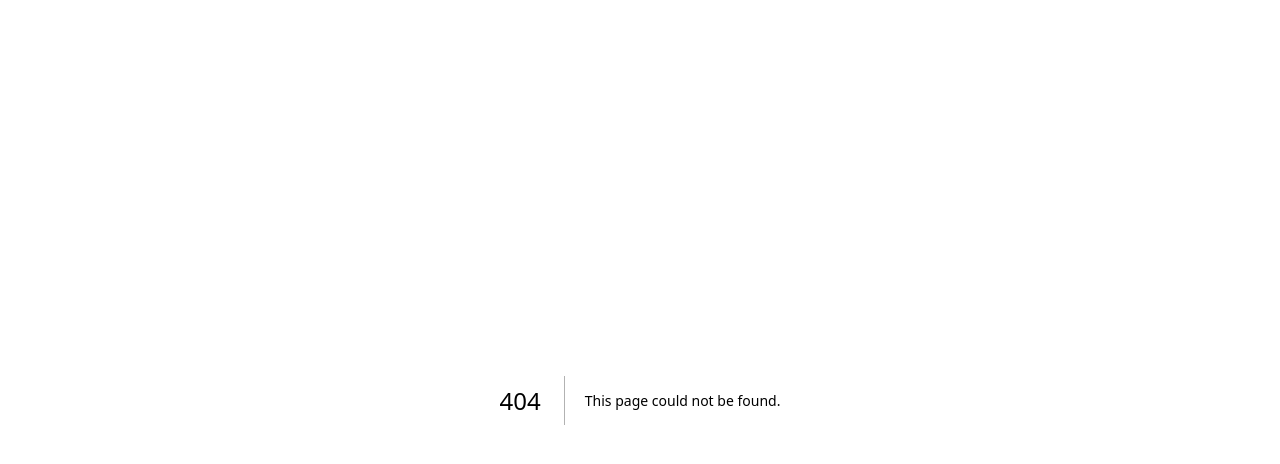
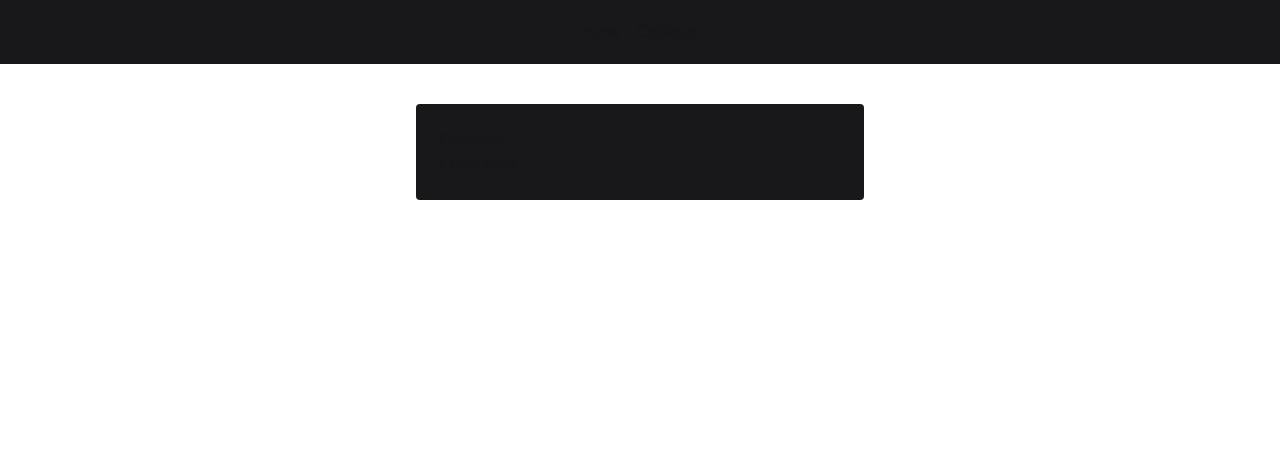
Before and after one commit to LucasBergamini05/myledger, a Next.js app: page /sign-up in a window 1280 px wide. Before the commit this address had no page. Shown: the top 464 px of the page. Built offline with nearby package versions, Linux system fonts and the light colour scheme; a web font is replaced by a local one.

Commit message:
feat(auth): build the base ui for sign up page

```diff
--- a/src/app/layout.tsx
+++ b/src/app/layout.tsx
@@ -1,5 +1,7 @@
 import type { Metadata } from 'next';
 import { Inria_Sans } from 'next/font/google';
+
+import { Header } from '@/components/layout/header';
 
 import './globals.css';
 
@@ -22,7 +24,10 @@
 }>) {
   return (
     <html className={inriaSans.variable} lang="pt-br">
-      <body className="antialiased">{children}</body>
+      <body className="antialiased">
+        <Header />
+        <main>{children}</main>
+      </body>
     </html>
   );
 }
--- a/src/app/page.tsx
+++ b/src/app/page.tsx
@@ -1,8 +1,3 @@
-import { prisma } from '@/lib/prisma';
-
 export default async function Home() {
-  const users = await prisma.usuarios.findMany();
-  console.log(users);
-
-  return <p>Hello, World!!</p>;
+  return <p>Home page</p>;
 }
--- /dev/null
+++ b/src/app/sign-up/layout.tsx
@@ -0,0 +1,11 @@
+export default function SignUpLayout({
+  children,
+}: Readonly<{
+  children: React.ReactNode;
+}>) {
+  return (
+    <div className="flex py-10 w-full items-center justify-center">
+      <div className="w-full max-w-md p-6 bg-zinc-900 rounded">{children}</div>
+    </div>
+  );
+}
--- /dev/null
+++ b/src/app/sign-up/page.tsx
@@ -0,0 +1,5 @@
+import { SignUpForm } from '@/features/auth/components/sign-up-form';
+
+export default function SignUp() {
+  return <SignUpForm />;
+}
--- /dev/null
+++ b/src/components/layout/header.tsx
@@ -0,0 +1,27 @@
+import Link from 'next/link';
+
+type HeaderOption = {
+  label: string;
+  path: string;
+};
+
+const headerOptions: HeaderOption[] = [
+  {
+    label: 'Home',
+    path: '/',
+  },
+  {
+    label: 'Cadastro',
+    path: '/sign-up',
+  },
+];
+
+export const Header = () => (
+  <header className="flex items-center justify-center w-full h-16 bg-zinc-900 p-2 gap-4">
+    {headerOptions.map(({ label, path }) => (
+      <Link href={path} key={path}>
+        {label}
+      </Link>
+    ))}
+  </header>
+);
--- /dev/null
+++ b/src/features/auth/components/sign-up-form.tsx
@@ -0,0 +1,8 @@
+export const SignUpForm = () => {
+  return (
+    <div>
+      <h1>Cadastro</h1>
+      <form>Formulário</form>
+    </div>
+  );
+};
```
